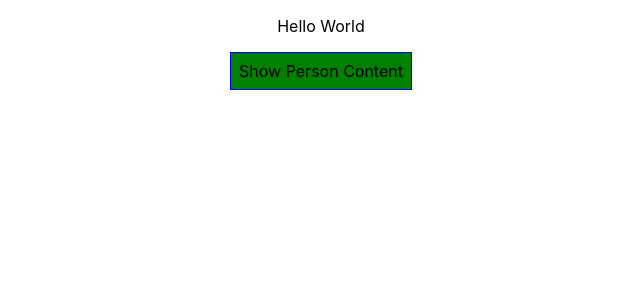
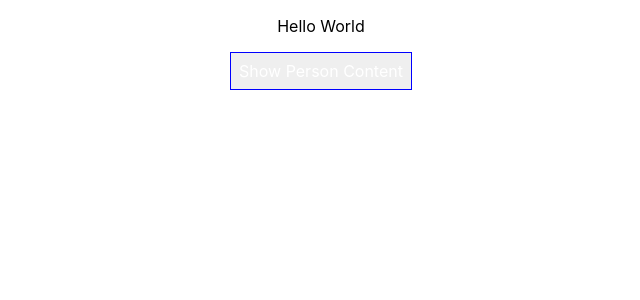
Before and after one commit to anggit97/React-Playground, a React (Create React App) app in the folder part-3-base-feature/react-complete-guide/: page / in a window 1280 px wide. Shown: the top 300 px of the page, without its empty margins (319-959 px from the left). Built offline with nearby package versions, Linux system fonts and the light colour scheme.

Commit message:
commit is required before run eject script

```diff
--- a/part-3-base-feature/react-complete-guide/src/App.css
+++ b/part-3-base-feature/react-complete-guide/src/App.css
@@ -1,11 +1,25 @@
-body{
+body {
     text-align: center;
 }
 
-.red{
+.red {
     color: red;
 }
 
-.bold{
+.bold {
     font-weight: bold;
 }
+
+.button {
+    background-color: 'green';
+    color: white;
+    font: inherit;
+    border: 1px solid blue;
+    padding: 8px;
+    cursor: pointer;
+}
+
+.button:hover {
+    background-color: 'lightgreen';
+    color: black;
+}
--- a/part-3-base-feature/react-complete-guide/src/App.js
+++ b/part-3-base-feature/react-complete-guide/src/App.js
@@ -1,21 +1,6 @@
 import React, { Component } from 'react';
 import './App.css';
-import styled from 'styled-components'
 import Person from './Person/Person';
-
-const ButtonStyled = styled.button`
-    background-color: ${props => props.alt ? 'red' : 'green'};
-    text-color: white;
-    font: inherit;
-    border: 1px solid blue;
-    padding: 8px;
-    cursor: pointer;
-
-    &:hover {
-      background-color: ${props => props.alt ? 'salmon' : 'lightgreen'};
-      text-color: black;
-    }
-`
 
 class App extends Component {
 
@@ -61,19 +46,6 @@ class App extends Component {
   }
 
   render() {
-    // const style = {
-    //   backgroundColor: 'green',
-    //   textColor: 'white',
-    //   font: 'inherit',
-    //   border: '1px solid blue',
-    //   padding: '8px',
-    //   cursor: 'pointer',
-    //   ':hover': {
-    //     backgroundColor: 'lightgreen',
-    //     textColor: 'black'
-    //   }
-    // }
-
     let classes = []
     if (this.state.persons.length <= 2) {
       classes.push('red')
@@ -109,7 +81,7 @@ class App extends Component {
     return (
       <div className="App">
         <p className={classes.join(' ')}>Hello World</p>
-        <ButtonStyled alt={this.state.showPersonContent} onClick={this.togglePersonContent}>Show Person Content</ButtonStyled>
+        <button className='button' alt={this.state.showPersonContent} onClick={this.togglePersonContent}>Show Person Content</button>
         {persons}
       </div>
     );
```
